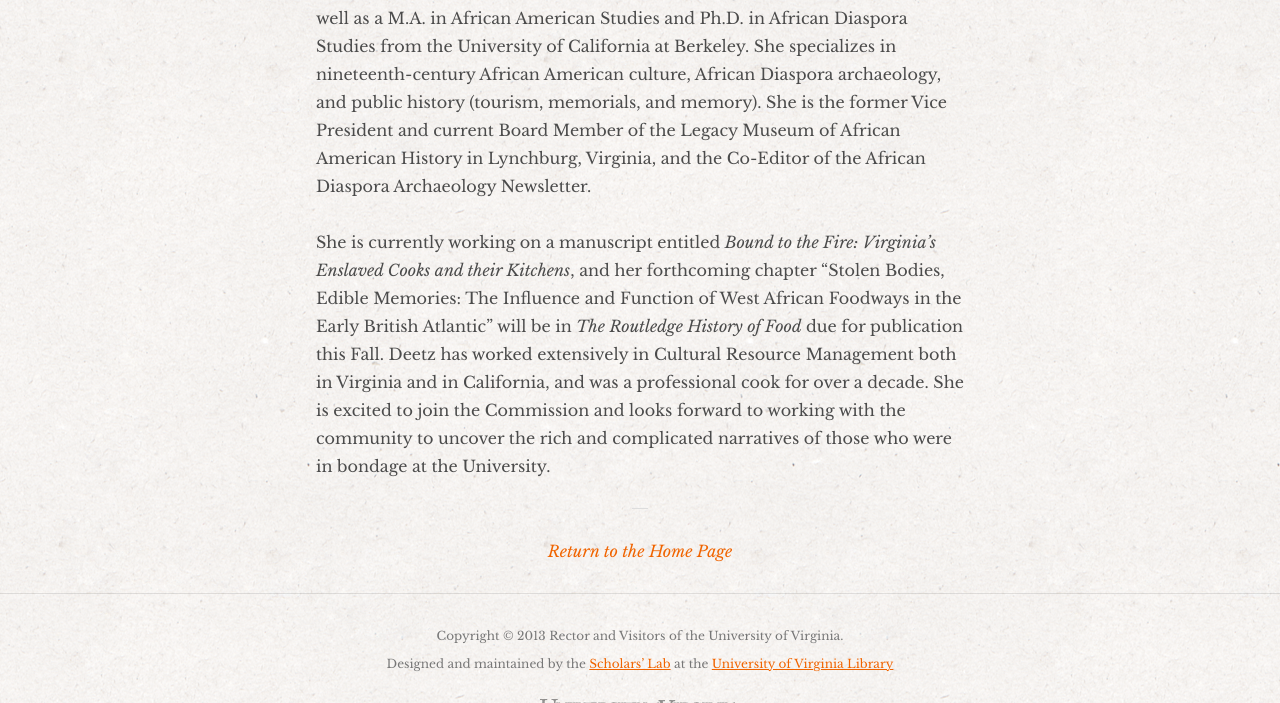
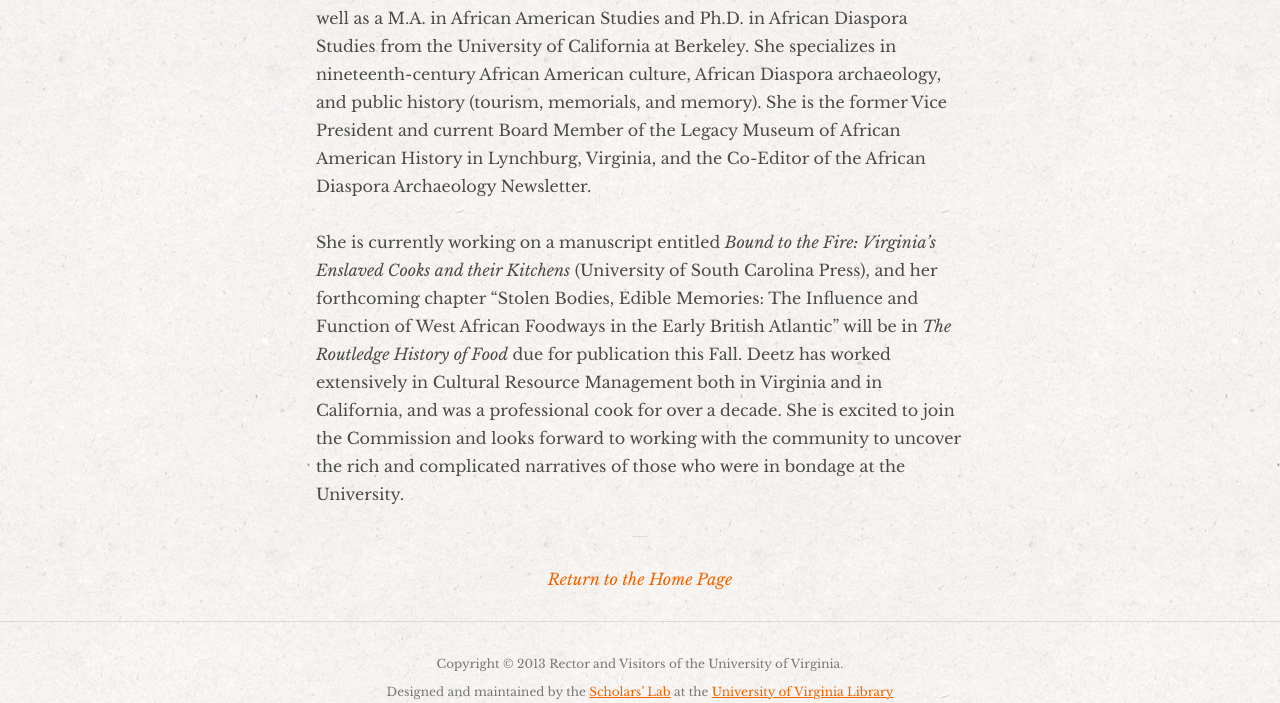
Before and after one commit to scholarslab/slavery, a Jekyll site: the page built from _posts/2014-09-18-introducing-kelley-deetz.md, in a window 1280 px wide and 900 px high, scrolled down 1034 px, cut to the strip 0-703 px from the top of the window. Built offline with Jekyll 4.4.1, drawn with Linux system fonts in a browser that asks for light colours; some web fonts are replaced.

Commit message:
Adds publisher for Kelley's book.

```diff
--- a/_posts/2014-09-18-introducing-kelley-deetz.md
+++ b/_posts/2014-09-18-introducing-kelley-deetz.md
@@ -10,7 +10,8 @@ Deetz is joining us from Roanoke College, where she was an Assistant Professor o
 Deetz holds a B.A. in Black Studies from The College of William and Mary, as well as a M.A. in African American Studies and Ph.D. in African Diaspora Studies from the University of California at Berkeley.  She specializes in nineteenth-century African American culture, African Diaspora archaeology, and public history (tourism, memorials, and memory). She is the former Vice President and current Board Member of the Legacy Museum of African American History in Lynchburg, Virginia, and the Co-Editor of the African Diaspora Archaeology Newsletter.
 
 She is currently working on a manuscript entitled *Bound to the Fire:
-Virginia's Enslaved Cooks and their Kitchens*, and her forthcoming
+Virginia's Enslaved Cooks and their Kitchens* (University of South
+Carolina Press), and her forthcoming
 chapter “Stolen Bodies, Edible Memories: The Influence and Function of
 West African Foodways in the Early British Atlantic” will be in *The
 Routledge History of Food* due for publication this Fall.  Deetz has worked extensively in Cultural Resource Management both in Virginia and in California, and was a professional cook for over a decade. She is excited to join the Commission and looks forward to working with the community to uncover the rich and complicated narratives of those who were in bondage at the University.
```
